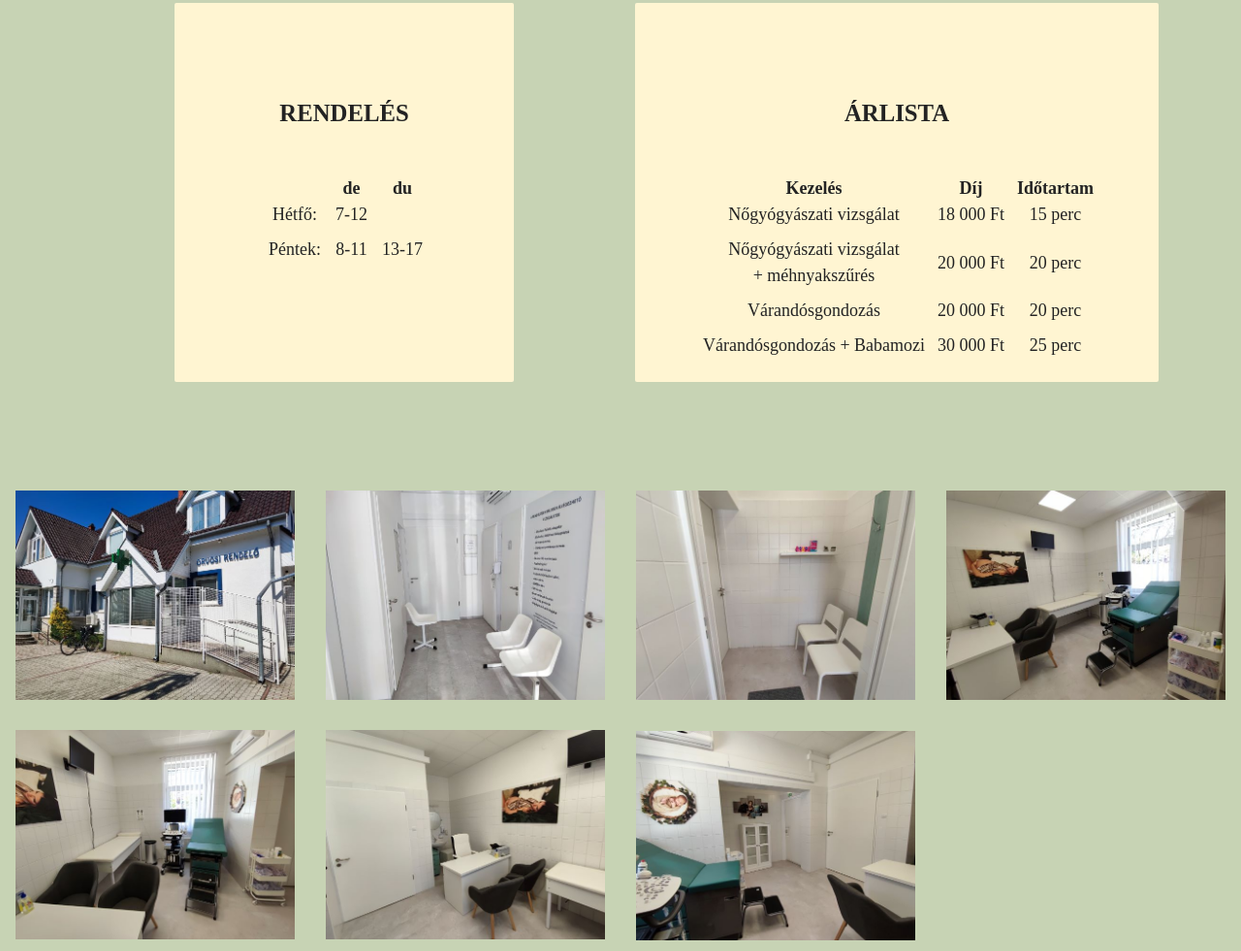
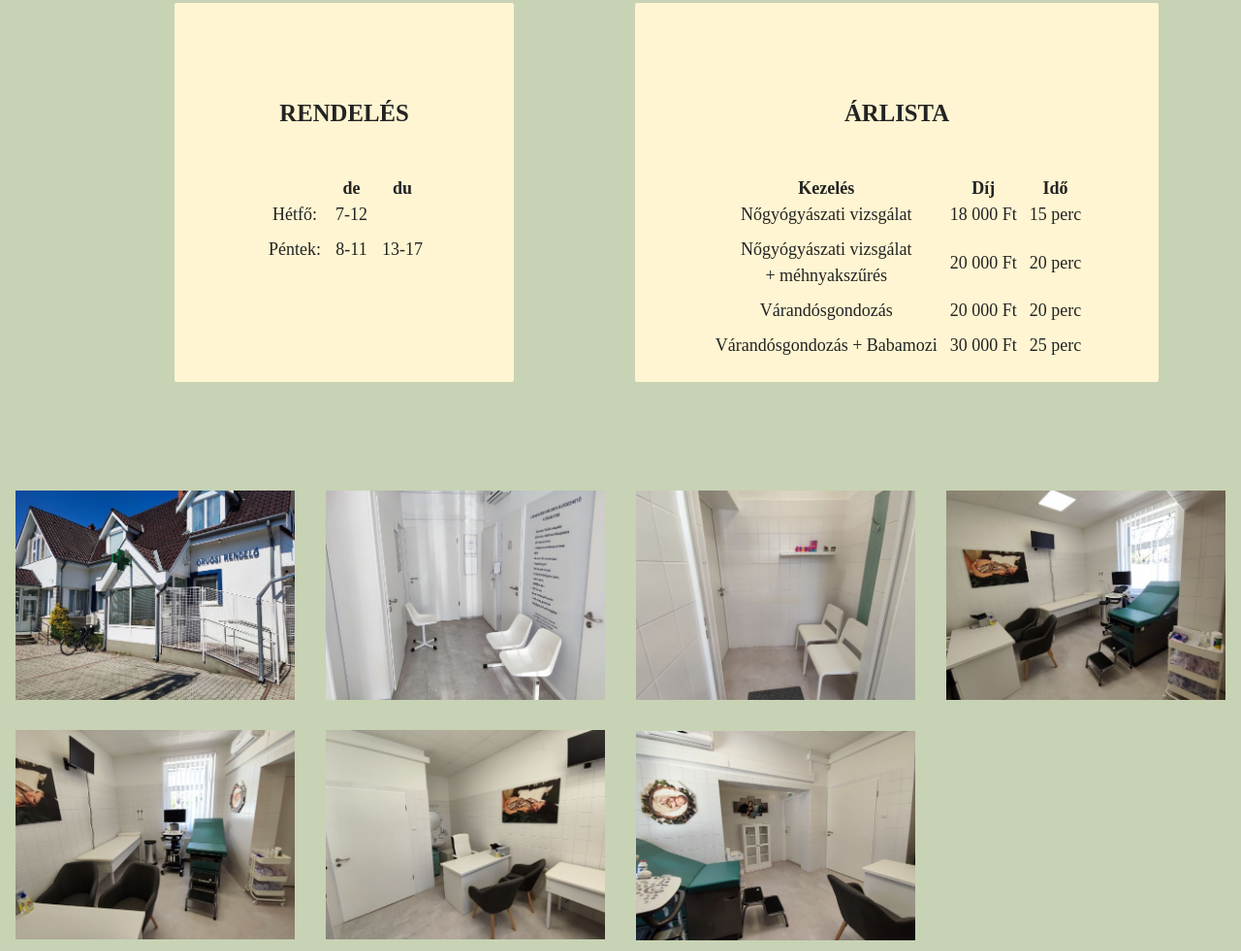
Before and after one commit to drviktorolah/drviktorolah.github.io, a plain HTML site: page index.html in a window 1280 px wide. Shown: the part 2921-3902 px from the top of the page at 97% size. Drawn offline with nearby package versions, Linux system fonts and the light colour scheme; a script that the page names is missing; a web font is replaced by a local one.

Commit message:
időtartam átírása idő

```diff
--- a/index.html
+++ b/index.html
@@ -330,7 +330,7 @@
                             <thead>
                                 <th>Kezelés</th>
                                 <th> Díj</th>
-                                <th>Időtartam</th>
+                                <th>Idő</th>
                             </thead>
                             <tbody>
                                 <tr>
@@ -564,7 +564,7 @@
     <script src="csfForrasokMentese/assets/theme/js/script.js"></script>
     <script src="csfForrasokMentese/assets/mobirise-gallery/player.min.js"></script>
     <script src="csfForrasokMentese/assets/mobirise-gallery/script.js"></script>
-    <script src="js/own_js.js"></script>
+    <!-- <script src="js/own_js.js"></script> -->
 
 </body>
 
```
